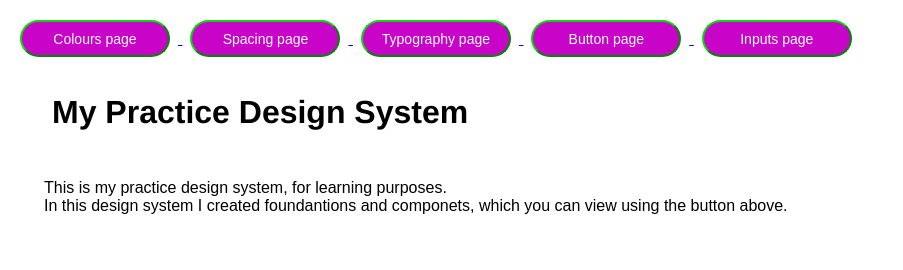
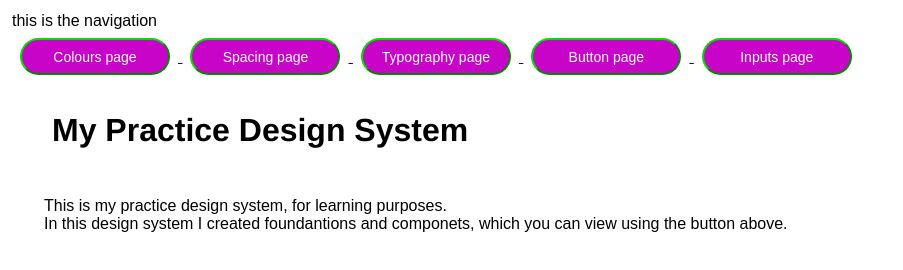
Before and after one commit to Ahallard/design-system-code, a website: page index.html in a window 1280 px wide. Shown: the whole page, without its empty margins (0-903 px from the left). Drawn offline with Linux system fonts and the light colour scheme.

Commit message:
commit-13

```diff
--- a/index.html
+++ b/index.html
@@ -1,10 +1,11 @@
 <html>
     <head>
         <link rel="stylesheet" type="text/css" href="css/style.css"/>
-        <script src="include-nav.js"></script>
+        <script src="nav.js"></script>
     </head>
     <body>
         <div data-include="nav.html"></div>
+
         <a href="docs/colours.html">
             <button class="button-md">
                 Colours page
```
